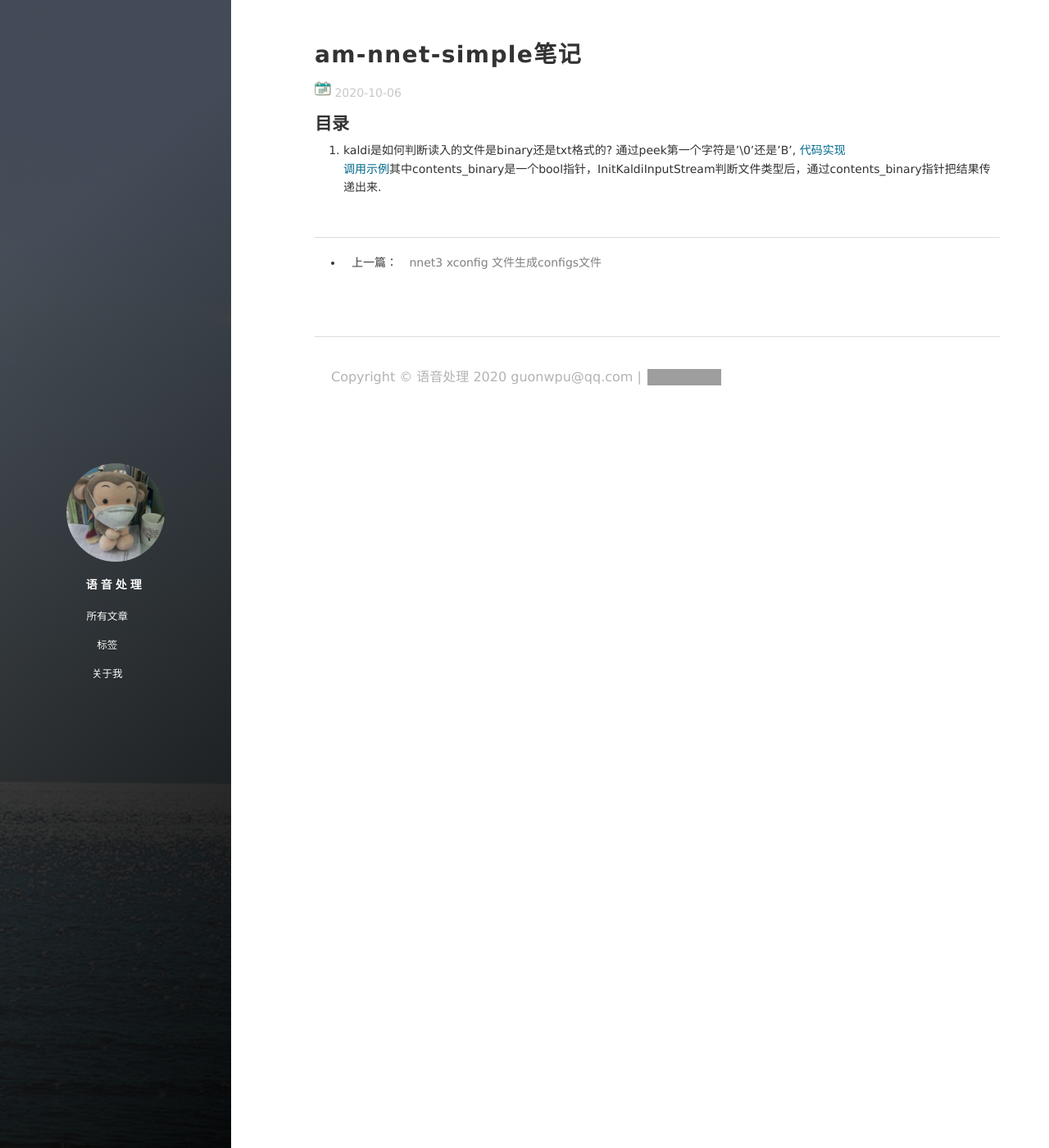
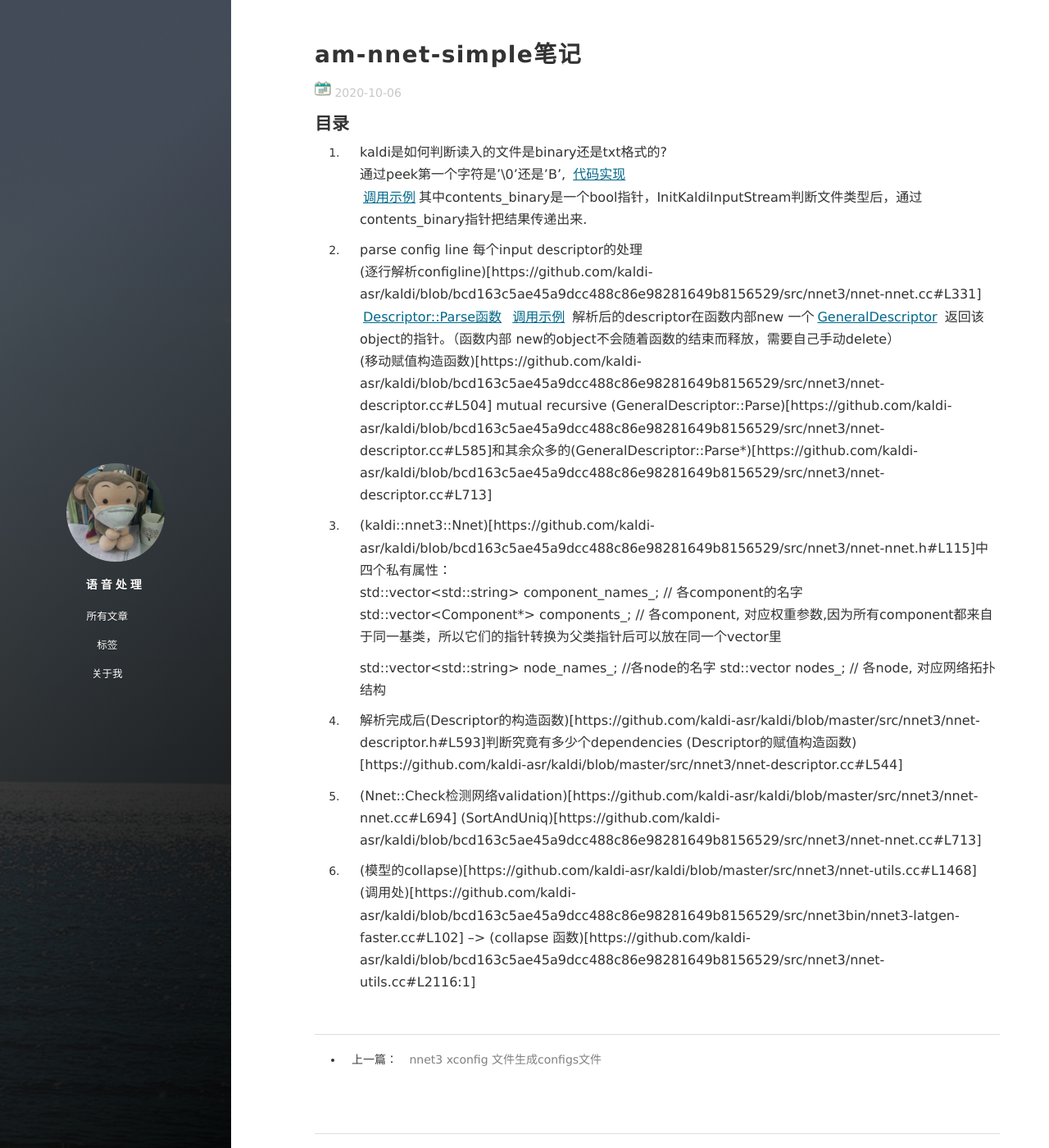
Before and after one commit to glynpu/glynpu.github.io, a Jekyll site: the page built from _posts/kaldi/2020-10-06-am-nnet-simple.md, in a window 1280 px wide and 1400 px high. Shown: the whole window at 82% size. Built offline with Jekyll 4.4.1, drawn with Linux system fonts in a browser that asks for light colours; nearby versions of some CDN libraries; comment, search, counter and statistics services are not loaded; grey boxes are pictures that could not be loaded.

Commit message:
kaldi Nnet3 read/parse/collapse

```diff
--- a/_posts/kaldi/2020-10-06-am-nnet-simple.md
+++ b/_posts/kaldi/2020-10-06-am-nnet-simple.md
@@ -12,3 +12,29 @@ tag: kaldi
 1. kaldi是如何判断读入的文件是binary还是txt格式的?
    通过peek第一个字符是'\0'还是'B', [代码实现](https://github.com/kaldi-asr/kaldi/blob/bcd163c5ae45a9dcc488c86e98281649b8156529/src/base/io-funcs-inl.h#L306:1)
    [调用示例](https://github.com/kaldi-asr/kaldi/blob/master/src/util/kaldi-io.cc#L817)其中contents_binary是一个bool指针，InitKaldiInputStream判断文件类型后，通过contents_binary指针把结果传递出来.
+
+2. parse config line 每个input descriptor的处理
+   (逐行解析configline)[https://github.com/kaldi-asr/kaldi/blob/bcd163c5ae45a9dcc488c86e98281649b8156529/src/nnet3/nnet-nnet.cc#L331]
+   [Descriptor::Parse函数](https://github.com/kaldi-asr/kaldi/blob/bcd163c5ae45a9dcc488c86e98281649b8156529/src/nnet3/nnet-descriptor.cc#L491)
+   [调用示例](https://github.com/kaldi-asr/kaldi/blob/bcd163c5ae45a9dcc488c86e98281649b8156529/src/nnet3/nnet-nnet.cc#L331)
+   解析后的descriptor在函数内部new 一个[GeneralDescriptor](https://github.com/kaldi-asr/kaldi/blob/bcd163c5ae45a9dcc488c86e98281649b8156529/src/nnet3/nnet-descriptor.cc#L626)
+   返回该object的指针。（函数内部 new的object不会随着函数的结束而释放，需要自己手动delete）
+   (移动赋值构造函数)[https://github.com/kaldi-asr/kaldi/blob/bcd163c5ae45a9dcc488c86e98281649b8156529/src/nnet3/nnet-descriptor.cc#L504]
+   mutual recursive (GeneralDescriptor::Parse)[https://github.com/kaldi-asr/kaldi/blob/bcd163c5ae45a9dcc488c86e98281649b8156529/src/nnet3/nnet-descriptor.cc#L585]和其余众多的(GeneralDescriptor::Parse*)[https://github.com/kaldi-asr/kaldi/blob/bcd163c5ae45a9dcc488c86e98281649b8156529/src/nnet3/nnet-descriptor.cc#L713]
+
+3. (kaldi::nnet3::Nnet)[https://github.com/kaldi-asr/kaldi/blob/bcd163c5ae45a9dcc488c86e98281649b8156529/src/nnet3/nnet-nnet.h#L115]中四个私有属性：
+   std::vector<std::string> component_names_; // 各component的名字
+   std::vector<Component*> components_; // 各component, 对应权重参数,因为所有component都来自于同一基类，所以它们的指针转换为父类指针后可以放在同一个vector里
+
+   std::vector<std::string> node_names_;  //各node的名字
+   std::vector<NetworkNode> nodes_; // 各node, 对应网络拓扑结构
+
+4. 解析完成后(Descriptor的构造函数)[https://github.com/kaldi-asr/kaldi/blob/master/src/nnet3/nnet-descriptor.h#L593]判断究竟有多少个dependencies
+   (Descriptor的赋值构造函数)[https://github.com/kaldi-asr/kaldi/blob/master/src/nnet3/nnet-descriptor.cc#L544]
+
+
+5. (Nnet::Check检测网络validation)[https://github.com/kaldi-asr/kaldi/blob/master/src/nnet3/nnet-nnet.cc#L694]
+	(SortAndUniq)[https://github.com/kaldi-asr/kaldi/blob/bcd163c5ae45a9dcc488c86e98281649b8156529/src/nnet3/nnet-nnet.cc#L713]
+
+6. (模型的collapse)[https://github.com/kaldi-asr/kaldi/blob/master/src/nnet3/nnet-utils.cc#L1468]
+   (调用处)[https://github.com/kaldi-asr/kaldi/blob/bcd163c5ae45a9dcc488c86e98281649b8156529/src/nnet3bin/nnet3-latgen-faster.cc#L102] --> (collapse 函数)[https://github.com/kaldi-asr/kaldi/blob/bcd163c5ae45a9dcc488c86e98281649b8156529/src/nnet3/nnet-utils.cc#L2116:1]
```
